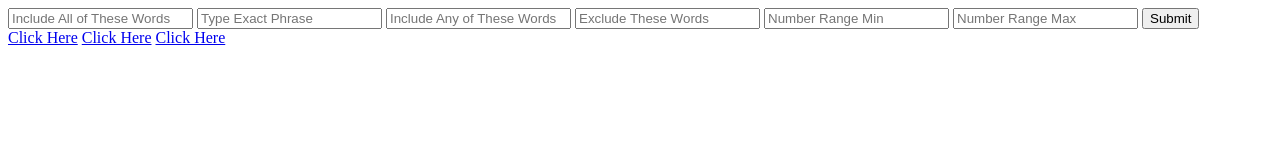
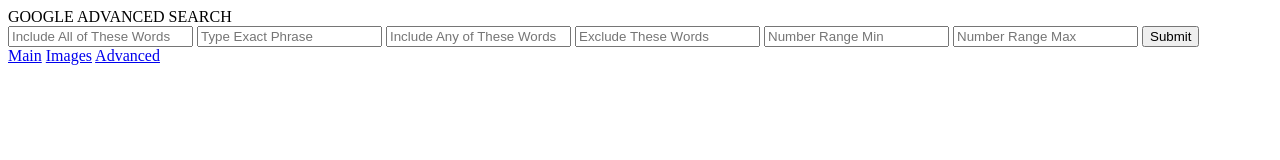
Before and after one commit to w-dorsey/CS50W_Proj_0_Google, a plain HTML site: page adv_search.html in a window 1280 px wide. Drawn offline with Linux system fonts and the light colour scheme.

Commit message:
Added Title Lines as a div. Changed hyperlinks to names of pages.

```diff
--- a/adv_search.html
+++ b/adv_search.html
@@ -1,10 +1,13 @@
 <!DOCTYPE html>
 
-<html lang="en"
+<html lang="en">
     <head>
         <title>Image Search</title>
     </head>
     <body>
+        <div>
+            GOOGLE ADVANCED SEARCH
+        </div>
         <form>
             <input type="text" placeholder="Include All of These Words" name="as_q">
             <input type="text" placeholder="Type Exact Phrase" name="as_epq">
@@ -14,8 +17,8 @@
             <input type="text" placeholder="Number Range Max" name="as_nhi">
             <input type="submit">
         </form>
-    <a href="google_main.html">Click Here</a>
-    <a href="img_search.html">Click Here</a>
-    <a href="adv_search.html">Click Here</a>
+        <a href="google_main.html">Main</a>
+        <a href="img_search.html">Images</a>
+        <a href="adv_search.html">Advanced</a>
     </body>
 </html>
```
Also changed, not shown: google_main.html (+6 -3 lines), img_search.html (+7 -4 lines). Lines whose indentation alone changed are shown as unchanged.
